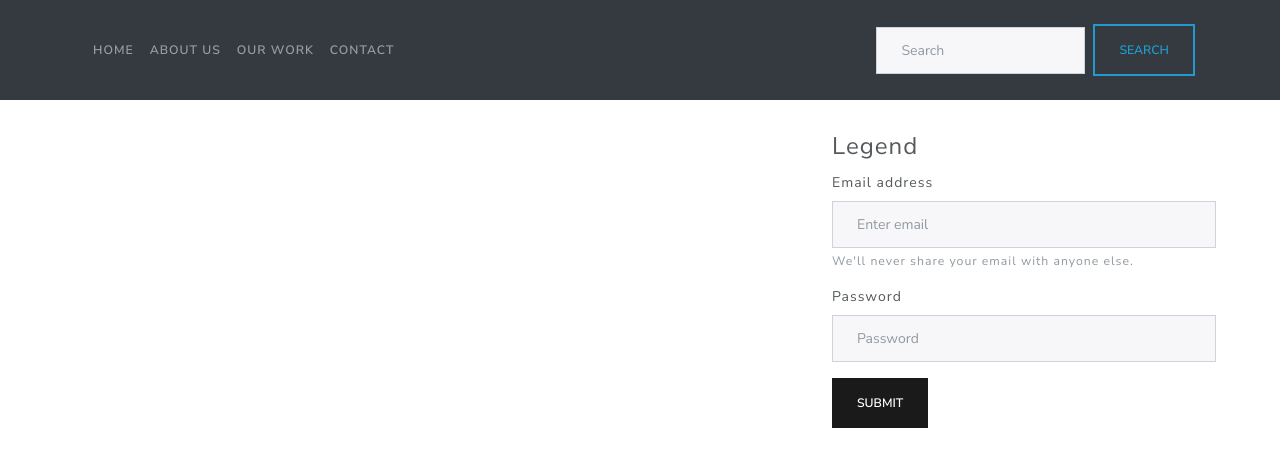
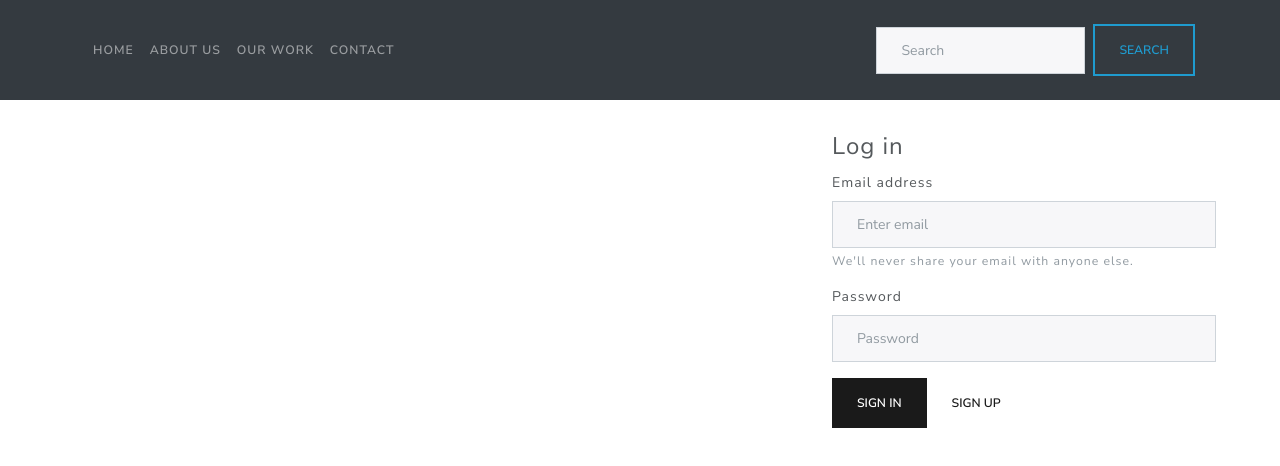
Before and after one commit to araneoAnicet/toDoListWebsite, a React (Create React App) app in the folder myfront/: page / in a window 1280 px wide. Shown: the top 466 px of the page. Built offline with nearby package versions, Linux system fonts and the light colour scheme.

Commit message:
Change legend and buttons names

```diff
--- a/myfront/src/Components/LoginForm.js
+++ b/myfront/src/Components/LoginForm.js
@@ -1,10 +1,9 @@
 /* eslint-disable react/react-in-jsx-scope */
 /* eslint-disable no-unused-expressions */
-import React,{ Component } from 'react'
+import React,{ Component } from 'react';
 import './App.css';
 import 'bootstrap/dist/css/bootstrap.min.css';
-import "bootswatch/dist/lux/bootstrap.min.css"
-import logo from "./logo.svg"
+import "bootswatch/dist/lux/bootstrap.min.css";
 
 
 class LoginForm extends Component {
@@ -14,10 +13,8 @@ class LoginForm extends Component {
         <div>
         <form className="LoginForm-margin">
         <fieldset>
-        {/*<img src={logo}
-            alt="Logo"
-            />*/}
-            <legend>Legend</legend>
+
+            <legend>Log in</legend>
             <div className="form-group">
             <label for="exampleInputEmail1">Email address</label>
             <input type="email" className="form-control" id="exampleInputEmail1" aria-describedby="emailHelp" placeholder="Enter email"></input>
@@ -28,7 +25,8 @@ class LoginForm extends Component {
             <input type="password" className="form-control" id="exampleInputPassword1" placeholder="Password"></input>
             </div>
 
-            <button type="submit" className="btn btn-primary">Submit</button>
+            <button typw="button" className="btn btn-primary">Sign in</button>
+            <button type="button" className="btn btn-secondary">Sign up</button>
         </fieldset>
         </form>
         </div>
```
